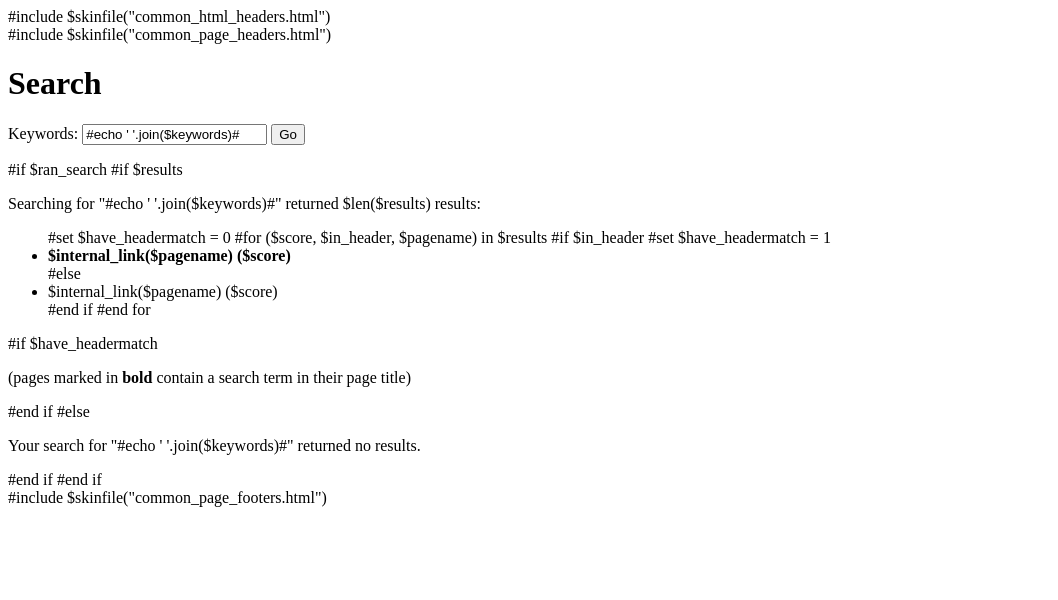
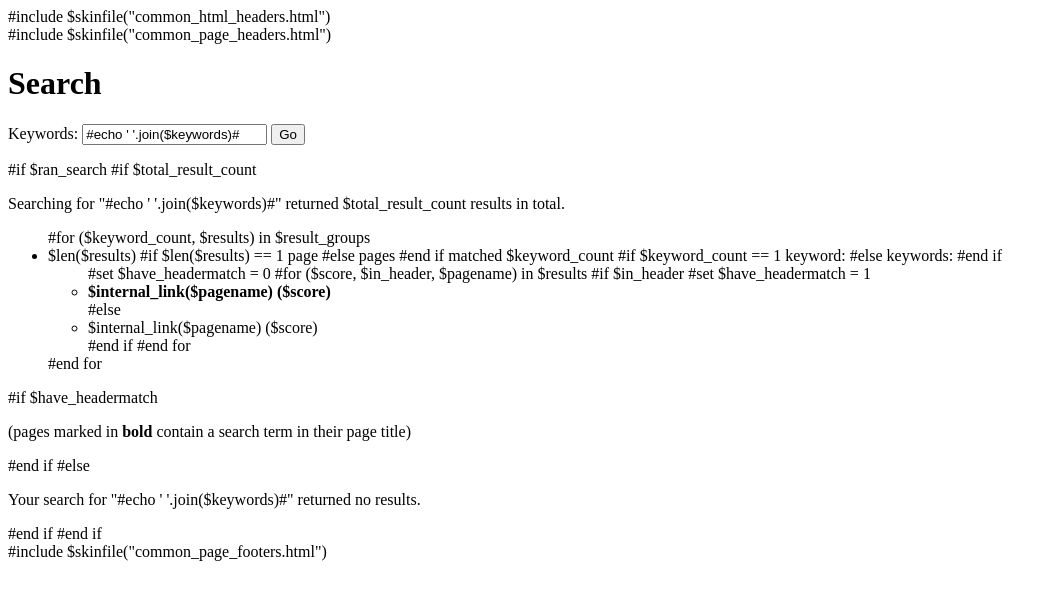
Before and after one commit to tonyg/pyle2, a Python web app: template templates/action_search.html in a window 1280 px wide. Shown: the top 600 px of the page, without its empty margins (0-1058 px from the left). Run offline with Jinja, Linux system fonts and the light colour scheme; the template is opened without the code that fills it, so the values that code supplies are empty.

Commit message:
Group search results by number of matching keywords
darcs-hash:20080523225107-e82e2-f7d824ebad4fac4ffdccaa7f92be09bfd979443e.gz

```diff
--- a/templates/action_search.html
+++ b/templates/action_search.html
@@ -18,10 +18,25 @@
 	</div>
       </form>
       #if $ran_search
-      #if $results
+      #if $total_result_count
       <p>
-	Searching for "#echo ' '.join($keywords)#" returned $len($results) results:
+	Searching for "#echo ' '.join($keywords)#" returned $total_result_count results in total.
       </p>
+      <ul class="searchresultsgroups">
+	#for ($keyword_count, $results) in $result_groups
+	<li>
+	  $len($results)
+	  #if $len($results) == 1
+	  page
+	  #else
+	  pages
+	  #end if
+	  matched $keyword_count
+	  #if $keyword_count == 1
+	  keyword:
+	  #else
+	  keywords:
+	  #end if
 	  <ul class="searchresults">
 	    #set $have_headermatch = 0
 	    #for ($score, $in_header, $pagename) in $results
@@ -31,6 +46,9 @@
 	    #else
 	    <li>$internal_link($pagename) ($score)</li>
 	    #end if
+	    #end for
+	  </ul>
+	</li>
 	#end for
       </ul>
       #if $have_headermatch
```
Also changed, not shown: 1 other file. Lines whose indentation alone changed are shown as unchanged.
